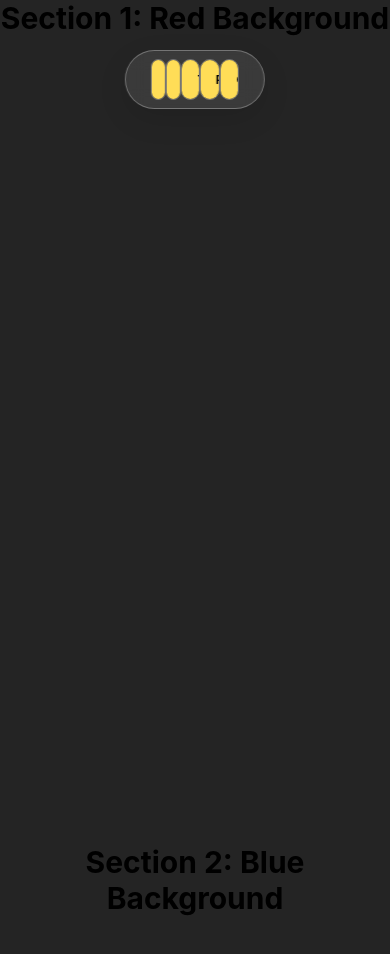
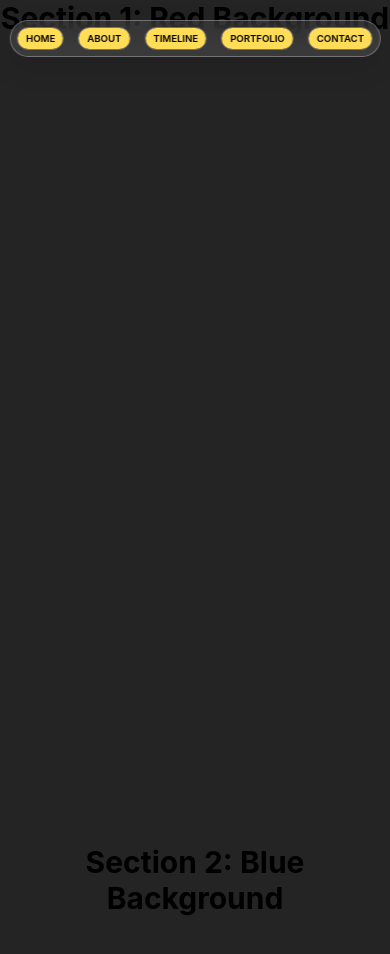
Before and after one commit to giterichub/eric-portfolio, a React (Vite) app: page / in a window 390 px wide. Shown: the top 954 px of the page. Built offline with nearby package versions, Linux system fonts and the light colour scheme; a web font is replaced by a local one.

Commit message:
Corrected responsive styling for the navbar

```diff
--- a/src/styles/navbar.css
+++ b/src/styles/navbar.css
@@ -1,68 +1,119 @@
 .navbar {
   position: fixed;
-    top: 50px; /* Space from the top */
+  top: 3.5vw;
   left: 50%;
   transform: translateX(-50%);
-    width: 36%;
-    background: rgba(255, 255, 255, 0.1); /* Slightly transparent white for glassmorphism */
-    backdrop-filter: blur(10px); /* Glassmorphism effect */
-    padding: 8px 25px;
+  width: fit-content; /* Adjust width to content */
+  max-width: 85vw; /* Ensure the navbar doesn't get too wide */
+  background: rgba(255, 255, 255, 0.1);
+  backdrop-filter: blur(10px);
+  padding: 0.5vw 2vw; /* Tighter padding */
   z-index: 1000;
   text-align: center;
-    border-radius: 50px; /* Fully rounded pill shape */
+  border-radius: 50px;
   box-shadow: 0 10px 30px rgba(0, 0, 0, 0.1);
-    border: 1px solid rgba(255, 255, 255, 0.3); /* Slight border for the glass effect */
+  border: 1px solid rgba(255, 255, 255, 0.3);
 }
 
 .navbar ul {
   list-style: none;
   display: flex;
-    justify-content: space-around;
+  justify-content: center; /* Center items */
   padding: 0;
+  margin: 0;
+  white-space: nowrap;
+  gap: 0.8vw; /* Viewport-based gap */
 }
 
 .navbar ul li {
   display: inline-block;
   position: relative;
-  /*   width: 18%; */
   border-radius: 28px;
   overflow: hidden;
   transition: all 0.3s ease;
-  /*   border: 2px solid rgba(0, 0, 0, 0.2); */
   border: 1px solid rgba(255, 255, 255, 0.3);
+  flex-shrink: 1;
+  min-width: max-content;
+  margin: 0 0.3vw; /* Fine-tuned margin */
 }
 
 .navbar ul li a {
-    color: black; /* Text color set to black */
+  color: black;
   text-decoration: none;
-    font-size: .775rem;
-    padding: 12px 15px;
+  font-size: clamp(0.7rem, 1.1vw, 0.85rem); /* Adjusted font scaling */
+  padding: clamp(6px, 1vw, 12px) clamp(8px, 1.2vw, 15px);
   font-weight: 600;
   display: block;
-    text-align: center;
   position: relative;
   z-index: 1;
   border-radius: 28px;
   background-color: transparent;
-    transition: background-color 0.3s, transform 0.3s;
+  transition: all 0.3s ease;
 }
 
-  .navbar ul li a:hover {
-    background-color: rgba(255, 255, 255, 0.2); /* Light background color on hover */
-    transform: scale(1.1);
-  }
-
+/* Progress bar adjustments */
 .navbar ul li .progress-bar {
   position: absolute;
   bottom: 0;
   left: 0;
   height: 0%;
   background-color: #ffdd57;
-    width: 100%; /* Initially, no progress */
-    transition: width 0.1s ease-out; /* Smooth transition for progress bar */
+  width: 100%;
+  transition: width 0.1s ease-out;
   border-radius: 5px;
 }
 
-  .navbar ul li:hover .progress-bar {
-    background-color: #ff9900; /* Slightly darker on hover */
+/* Responsive adjustments */
+@media (max-width: 1366px) {
+  .navbar {
+    width: fit-content;
+    max-width: 90vw; /* Slightly reduced max-width */
+    padding: 8px 20px;
   }
+
+  .navbar ul {
+    gap: 0.6vw;
+  }
+}
+
+@media (max-width: 1024px) {
+  .navbar {
+    width: fit-content;
+    max-width: 95vw;
+    top: 20px;
+  }
+
+  .navbar ul {
+    gap: 1.2vw;
+  }
+
+  .navbar ul li a {
+    font-size: clamp(0.65rem, 1.8vw, 0.8rem);
+  }
+}
+
+@media (max-width: 768px) {
+  .navbar ul {
+    gap: 2vw;
+  }
+
+  .navbar ul li a {
+    padding: 6px 10px;
+  }
+}
+
+@media (max-width: 480px) {
+  .navbar {
+    padding: 6px 12px;
+    border-radius: 30px;
+  }
+
+  .navbar ul {
+    gap: 3vw;
+  }
+
+  .navbar ul li a {
+    font-size: 0.6rem;
+    padding: 5px 8px;
+  }
+}
```
Lines whose indentation alone changed are shown as unchanged.
